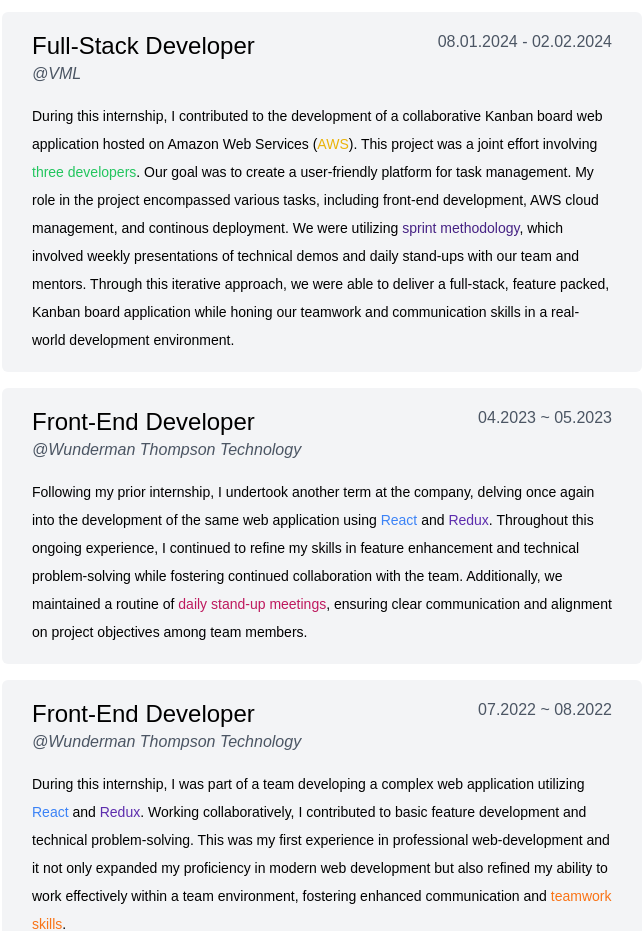
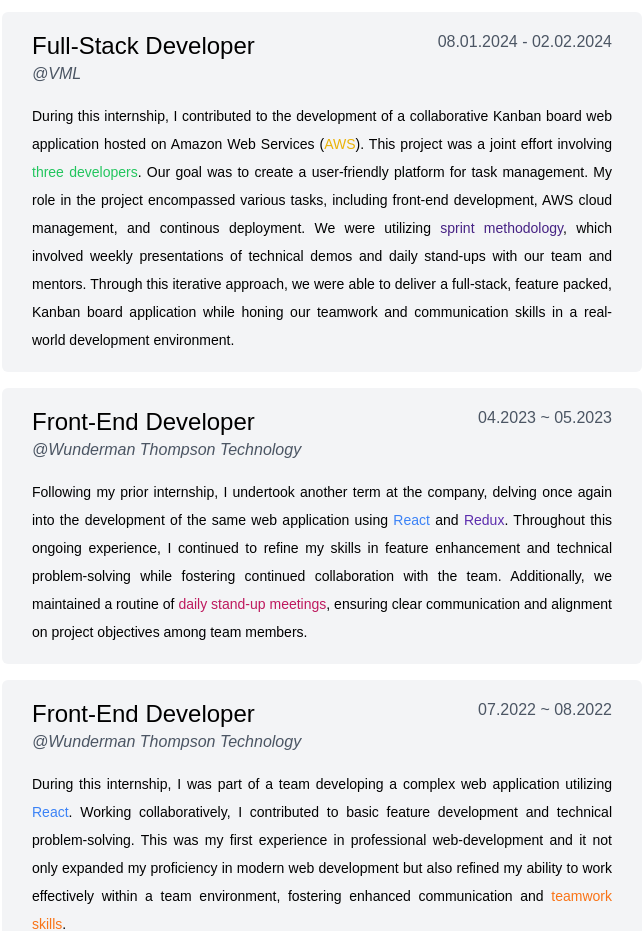
Before and after one commit to hozakowskimilosz/portfolio, a React app: page / in a window 1280 px wide. Shown: the part 962-1893 px from the top of the page, without its empty margins (318-961 px from the left). Built offline with nearby package versions, Linux system fonts and the light colour scheme; the HTML template or start-up script is replaced by a standard one.

Commit message:
minor styling change

```diff
--- a/src/components/Experience.tsx
+++ b/src/components/Experience.tsx
@@ -23,7 +23,7 @@
                 <p className="text-gray-600">08.01.2024 - 02.02.2024</p>
               </div>
 
-              <p className="text-sm leading-7">
+              <p className="text-justify text-sm leading-7">
                 During this internship, I contributed to the development of a
                 collaborative Kanban board web application hosted on Amazon Web
                 Services (<span className="text-yellow-500">AWS</span>
@@ -57,7 +57,7 @@
                 <p className="text-gray-600">04.2023 ~ 05.2023</p>
               </div>
 
-              <p className="text-sm leading-7">
+              <p className="text-justify text-sm leading-7">
                 Following my prior internship, I undertook another term at the
                 company, delving once again into the development of the same web
                 application using <span className="text-blue-500">React</span>{" "}
@@ -87,11 +87,10 @@
                 <p className="text-gray-600">07.2022 ~ 08.2022</p>
               </div>
 
-              <p className="text-sm leading-7">
+              <p className="text-justify text-sm leading-7">
                 During this internship, I was part of a team developing a
                 complex web application utilizing{" "}
-                <span className="text-blue-500">React</span> and{" "}
-                <span className="text-primary">Redux</span>. Working
+                <span className="text-blue-500">React</span>. Working
                 collaboratively, I contributed to basic feature development and
                 technical problem-solving. This was my first experience in
                 professional web-development and it not only expanded my
```
